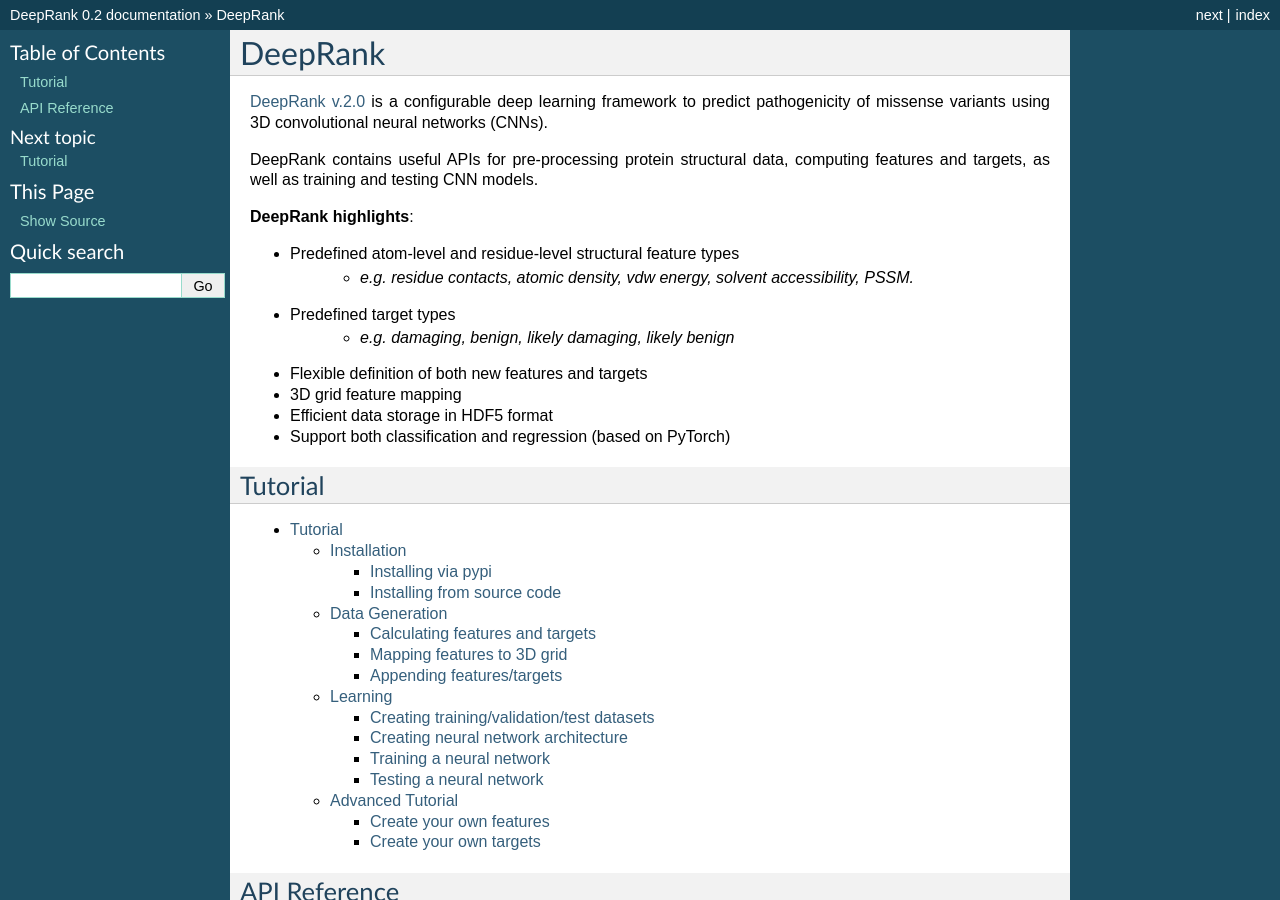
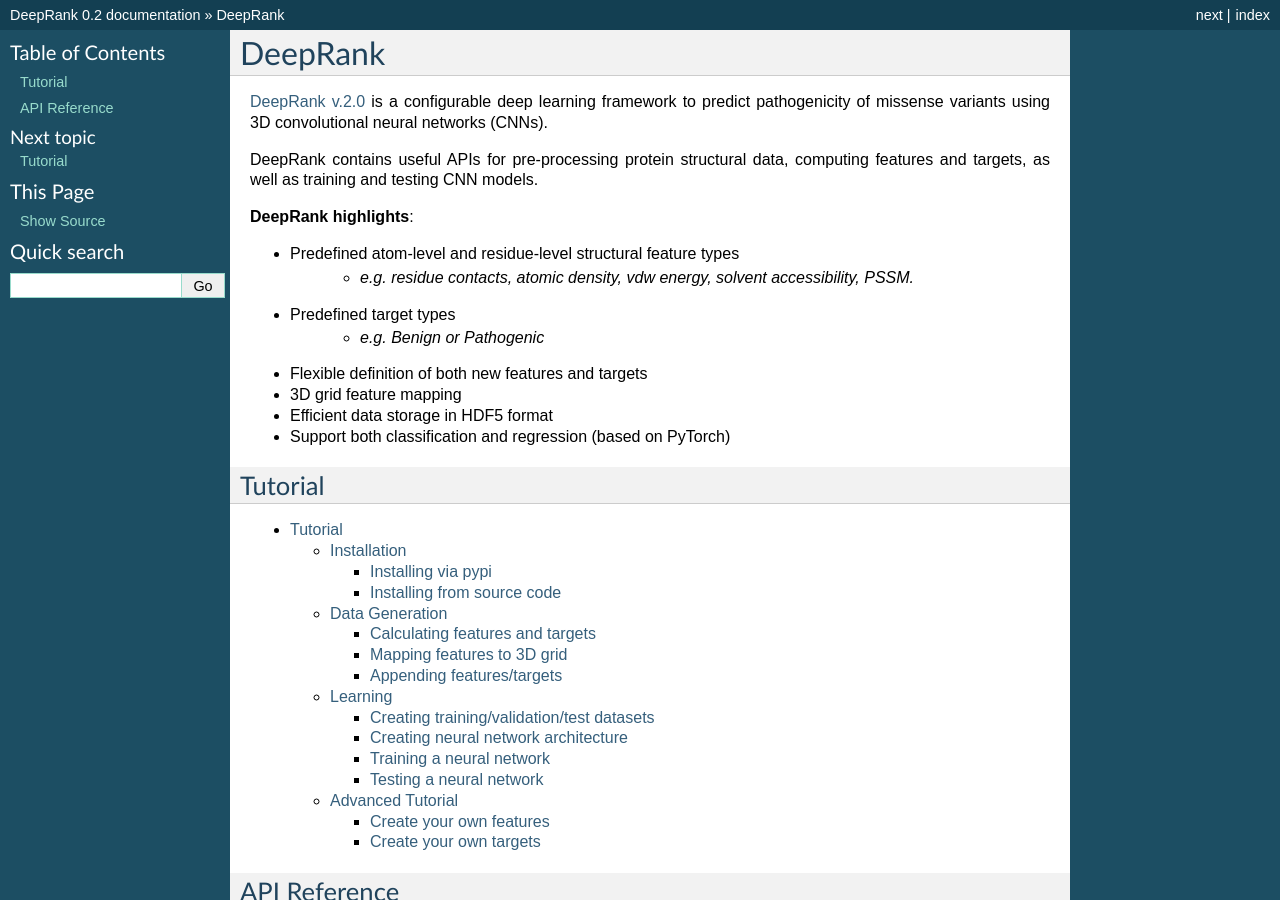
Before and after one commit to DeepRank/deeprank, a Sphinx documentation site: the page built from docs/index.rst, in a window 1280 px wide and 900 px high. Built offline with Sphinx 7.4.7, drawn with Linux system fonts in a browser that asks for light colours.

Commit message:
Update index.rst

```diff
--- a/docs/index.rst
+++ b/docs/index.rst
@@ -19,7 +18,7 @@
 - Predefined atom-level and residue-level structural feature types
    - *e.g. residue contacts, atomic density, vdw energy, solvent accessibility, PSSM.*
 - Predefined target types
-   - *e.g. damaging, benign, likely damaging, likely benign*
+   - *e.g. Benign or Pathogenic*
 - Flexible definition of both new features and targets
 - 3D grid feature mapping
 - Efficient data storage in HDF5 format
```
Also changed, not shown: other parts of docs/index.rst (+1 -2 lines).
